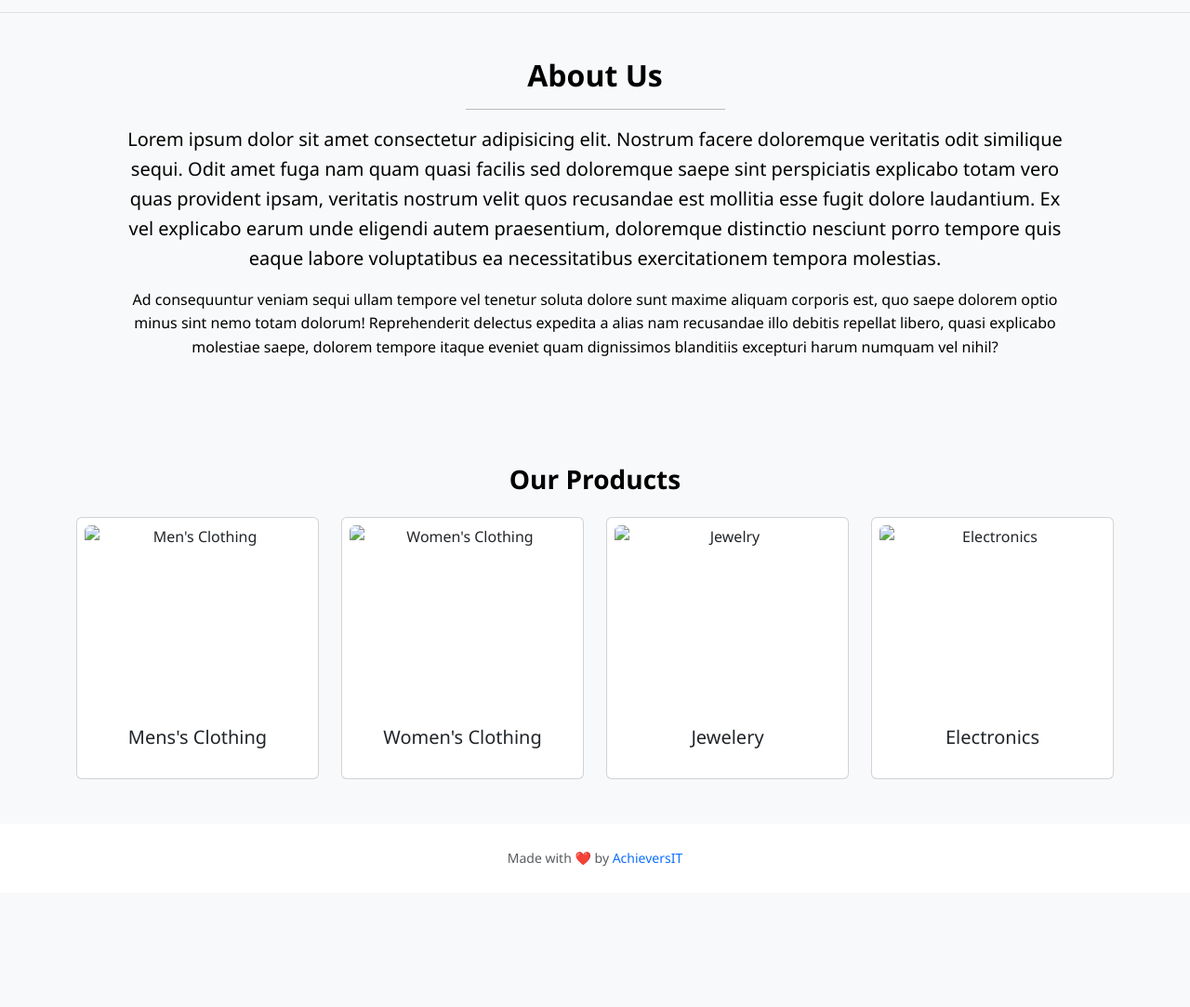
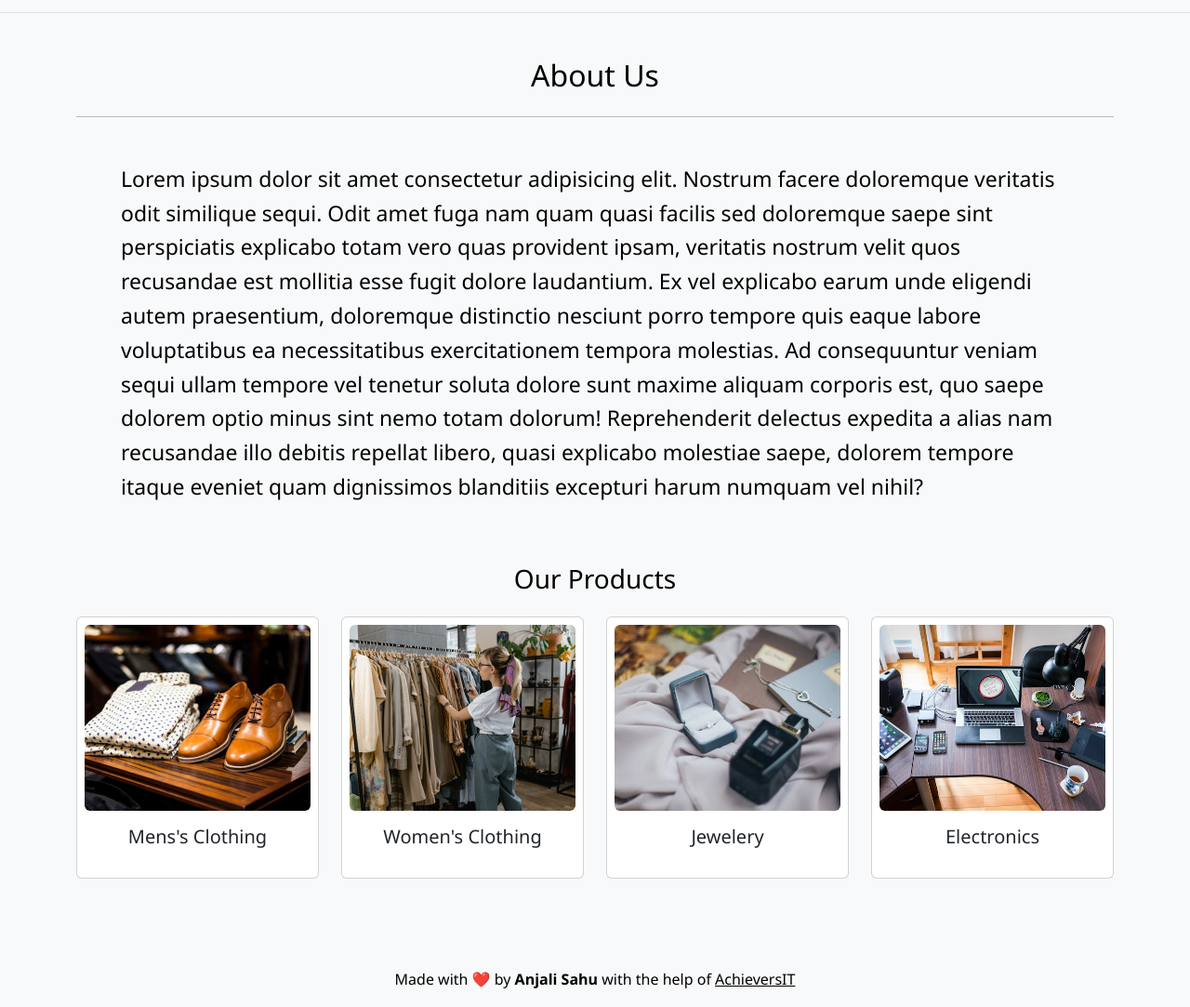
Before and after one commit to an-ja-li/Ecommerce, a plain HTML site: page About.html in a window 1280 px wide. Shown: the part 67-1150 px from the top of the page at 93% size. Before the commit the page ends 1027 px from the top, so only its background shows below. Drawn offline with nearby package versions, Linux system fonts and the light colour scheme.

Commit message:
About.html created

```diff
--- a/About.html
+++ b/About.html
@@ -57,14 +57,11 @@
   </nav>
 
   <!-- About Us Section -->
-  <section class="py-5 text-center">
-    <div class="container">
-      <h2 class="fw-bold">About Us</h2>
-      <hr class="w-25 mx-auto">
-      <p class="lead px-md-5">
+  <div class="container mt-5 ">
+    <h2 class="text-center mb-4 fw-semi-bold">About Us</h2>
+    <hr class="mb-5">
+      <p class="lead px-md-5" style="font-size:23px">
         Lorem ipsum dolor sit amet consectetur adipisicing elit. Nostrum facere doloremque veritatis odit similique sequi. Odit amet fuga nam quam quasi facilis sed doloremque saepe sint perspiciatis explicabo totam vero quas provident ipsam, veritatis nostrum velit quos recusandae est mollitia esse fugit dolore laudantium. Ex vel explicabo earum unde eligendi autem praesentium, doloremque distinctio nesciunt porro tempore quis eaque labore voluptatibus ea necessitatibus exercitationem tempora molestias.
-      </p>
-      <p class="px-md-5">
         Ad consequuntur veniam sequi ullam tempore vel tenetur soluta dolore sunt maxime aliquam corporis est, quo saepe dolorem optio minus sint nemo totam dolorum! Reprehenderit delectus expedita a alias nam recusandae illo debitis repellat libero, quasi explicabo molestiae saepe, dolorem tempore itaque eveniet quam dignissimos blanditiis excepturi harum numquam vel nihil?
       </p>
     </div>
@@ -73,11 +70,11 @@
   <!-- Our Products Section -->
   <section class="bg-light py-5 text-center">
     <div class="container">
-      <h3 class="fw-bold mb-4">Our Products</h3>
+      <h3 class="text-center mb-4 ">Our Products</h2>
       <div class="row g-4">
         <div class="col-12 col-sm-6 col-md-3">
           <div class="card h-100 p-2">
-            <img src="img/mens.jpg" class="card-img-top rounded" alt="Men's Clothing">
+            <img src="./Images/pexels-photo-298863.jpeg" class="card-img-top rounded" alt="Men's Clothing">
             <div class="card-body">
               <h5 class="card-title">Mens's Clothing</h5>
             </div>
@@ -85,7 +82,7 @@
         </div>
         <div class="col-12 col-sm-6 col-md-3">
           <div class="card h-100 p-2">
-            <img src="img/womens.jpg" class="card-img-top rounded" alt="Women's Clothing">
+            <img src="./Images/pexels-photo-7679720.jpeg" class="card-img-top rounded" alt="Women's Clothing">
             <div class="card-body">
               <h5 class="card-title">Women's Clothing</h5>
             </div>
@@ -93,7 +90,7 @@
         </div>
         <div class="col-12 col-sm-6 col-md-3">
           <div class="card h-100 p-2">
-            <img src="img/jewelry.jpg" class="card-img-top rounded" alt="Jewelry">
+            <img src="./Images/pexels-photo-1927259.webp" class="card-img-top rounded" alt="Jewelry">
             <div class="card-body">
               <h5 class="card-title">Jewelery</h5>
             </div>
@@ -101,7 +98,7 @@
         </div>
         <div class="col-12 col-sm-6 col-md-3">
           <div class="card h-100 p-2">
-            <img src="img/electronics.jpg" class="card-img-top rounded" alt="Electronics">
+            <img src="./Images/pexels-photo-356056.jpeg" class="card-img-top rounded" alt="Electronics">
             <div class="card-body">
               <h5 class="card-title">Electronics</h5>
             </div>
@@ -111,12 +108,12 @@
     </div>
   </section>
 
-  <!-- Footer -->
-  <footer class="bg-white text-center py-4">
-    <div class="container">
-      <small class="text-muted">Made with <span style="color: red;">❤️</span> by <a href="#" class="text-decoration-none">AchieversIT</a></small>
-    </div>
-  </footer>
+
+<!-- Footer -->
+<footer class="text-center mt-5">
+  <p>Made with <span style="color: red;">❤️</span> by <strong>Anjali Sahu</strong> with the help of <a href="#" target="_blank" style="color:black">AchieversIT</a></p>
+</footer>
+
 
   <!-- Bootstrap Icons + JS -->
   <link rel="stylesheet" href="https://cdn.jsdelivr.net/npm/bootstrap-icons@1.10.5/font/bootstrap-icons.css">
```
